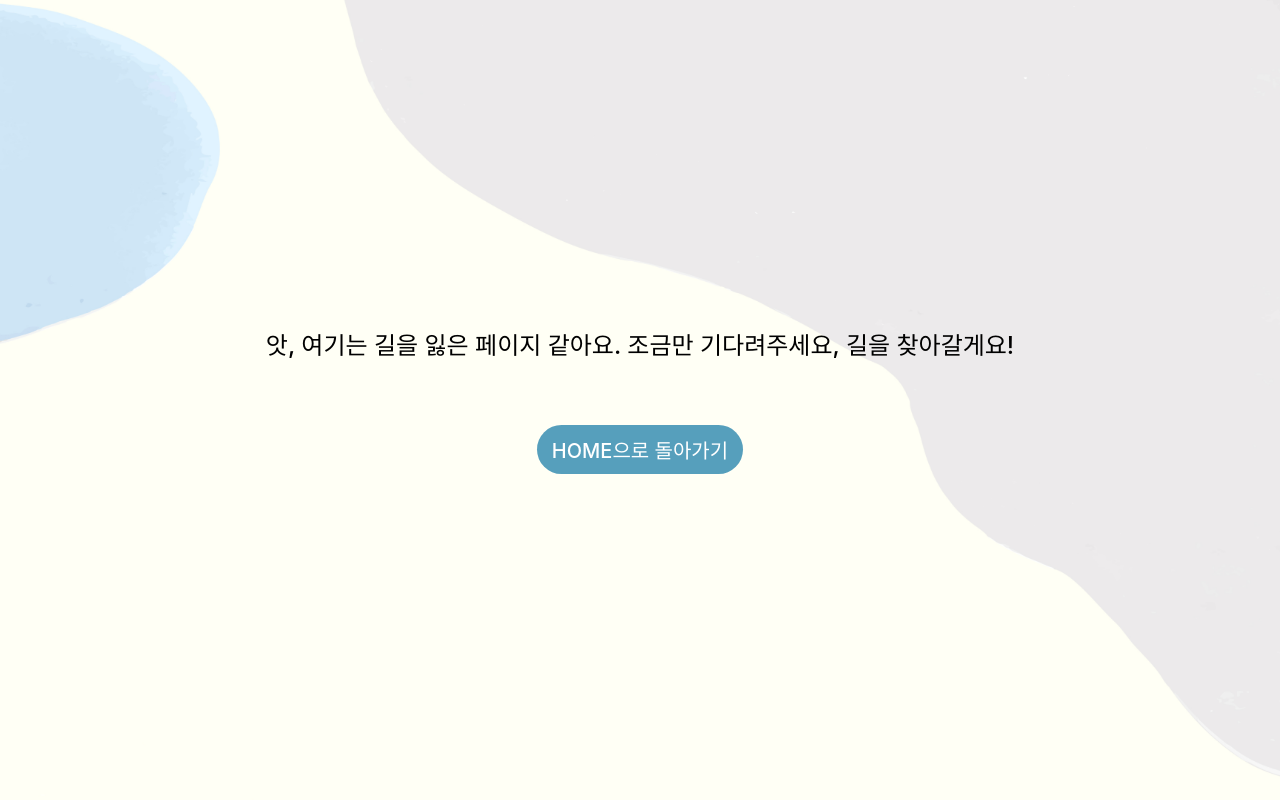
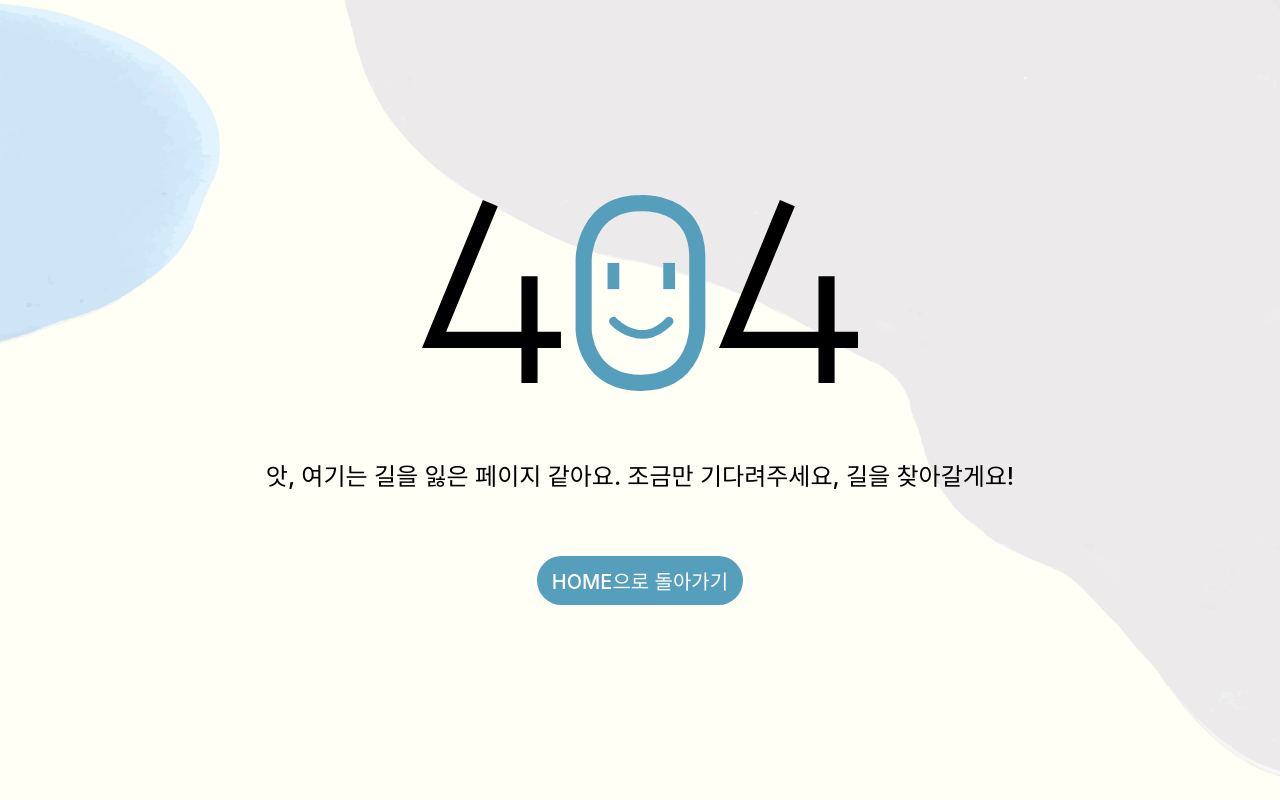
Before and after one commit to codestates-seb/seb44_main_023, a React (Vite) app in the folder client/: page / in a window 1280 px wide. Built offline with nearby package versions, Linux system fonts and the light colour scheme.

Commit message:
fix : recover err code img

```diff
--- a/client/src/pages/ErrorPage.jsx
+++ b/client/src/pages/ErrorPage.jsx
@@ -57,6 +57,7 @@ const ErrorPage = () => {
   return (
     <ErrorContainer>
       <Error>
+        <ErrorCodeImage src={ErrorCode} alt="Error Code" />
         <Text>
           앗, 여기는 길을 잃은 페이지 같아요. 조금만 기다려주세요, 길을
           찾아갈게요!
```
